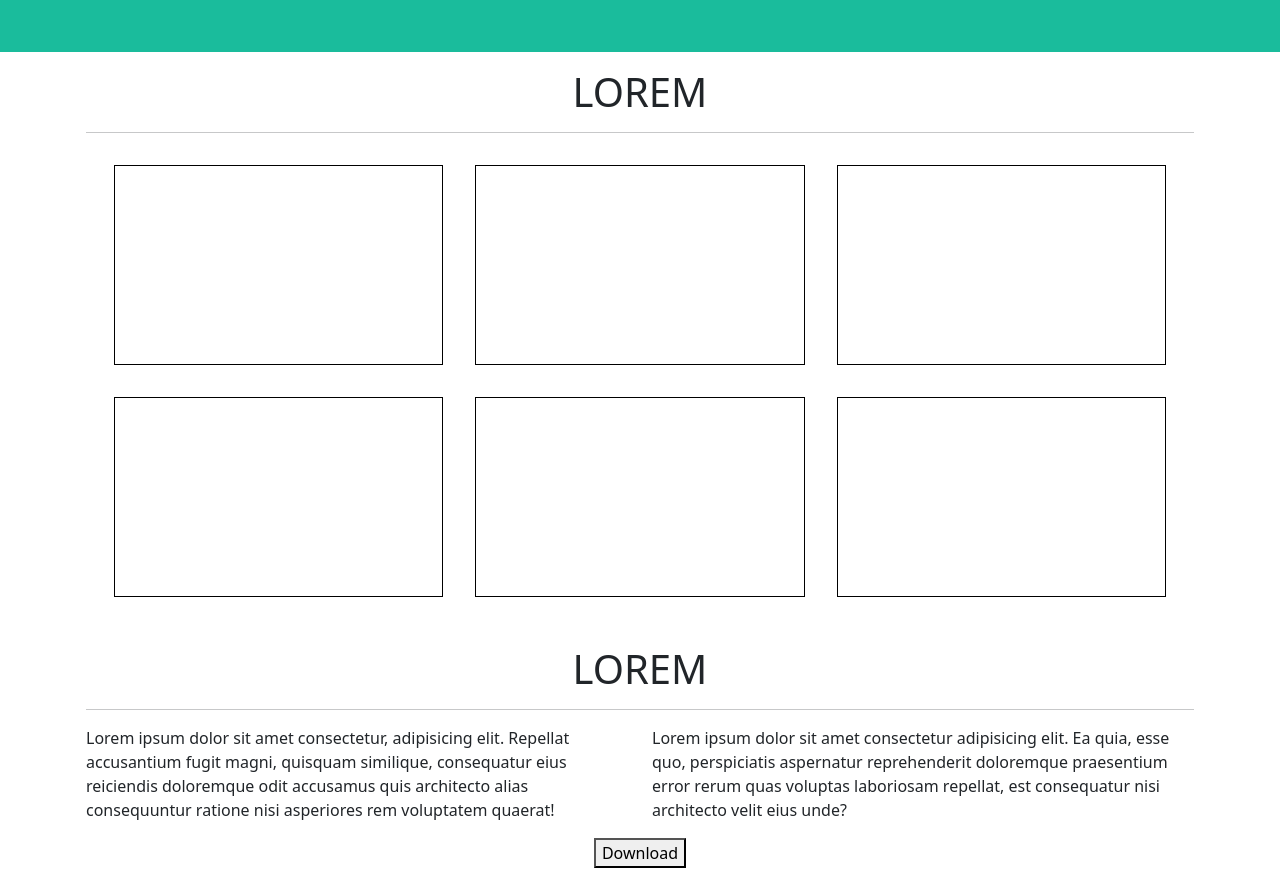
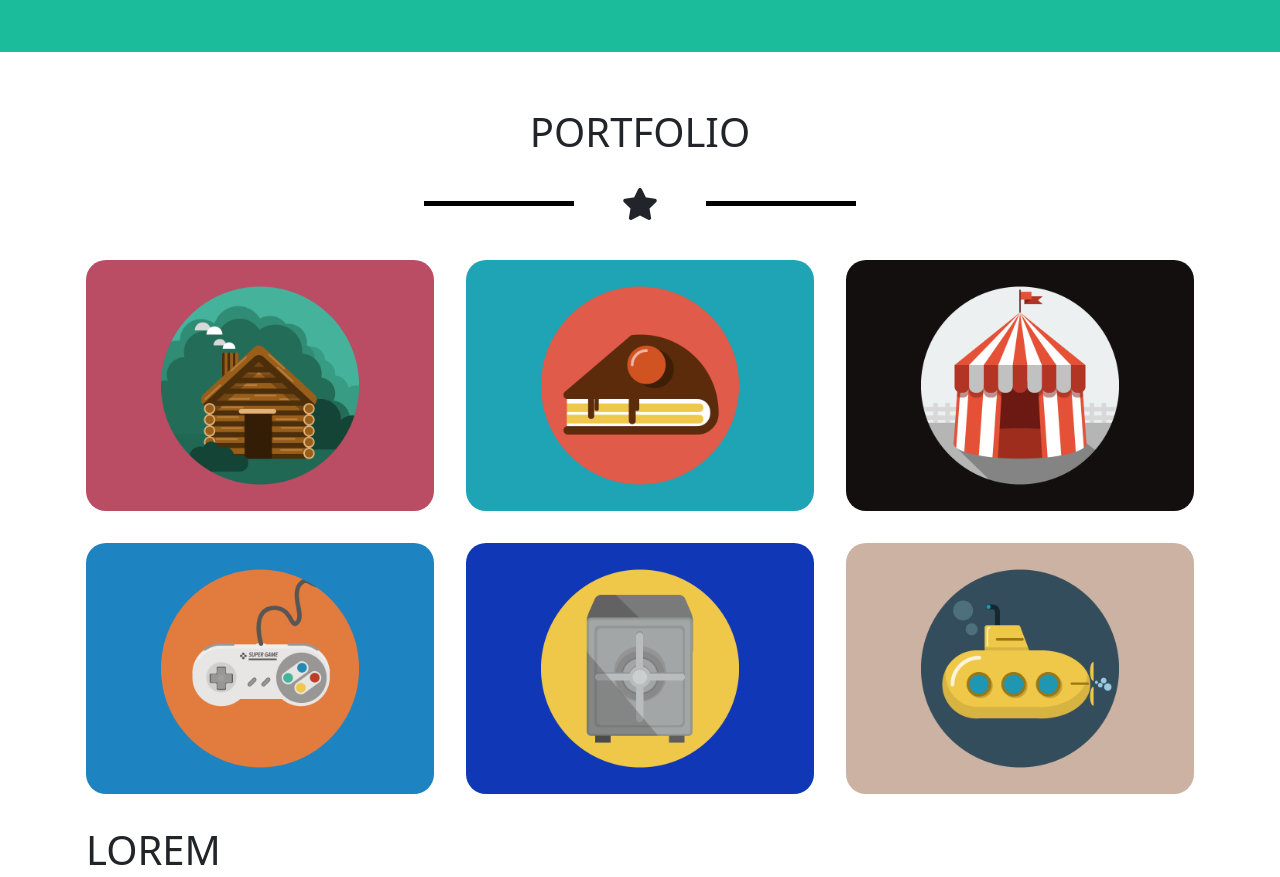
Before and after one commit to GiandoSaba/html-css-bootstrap-freelancer, a plain HTML site: page index.html in a window 1280 px wide. Shown: the part 580-1457 px from the top of the page. Drawn offline with nearby package versions, Linux system fonts and the light colour scheme.

Commit message:
portfolio

```diff
--- a/css/style.css
+++ b/css/style.css
@@ -48,23 +48,43 @@
     font-size: 2.5em;
 }
 
+.portfolio .product {
+   position: relative;
+}
+
+.portfolio .product img {
+    width: 100%;
+    border-radius: 20px;
+}
+
+.portfolio .product .plus {
+    position: absolute;
+    top: 0;
+    left: 0;
+    width: 100%;
+    height: 100%;
+    border-radius: 20px;
+    display: none;
+}
+
+.portfolio .product .plus span{
+    position: absolute;
+    top: 50%;
+    left: 50%;
+    transform: translate(-50%, -50%);
+    font-size: 5em;
+}
+
+.portfolio .product:hover .plus {
+    display: block;
+}
+
 .yellow {
     background-color: yellow;
 }
 
 .red {
     background-color: red;
-}
-
-.portfolio,
-.about,
-.contact {
-    text-align: center;
-}
-
-.portfolio .product {
-    height: 200px;
-    border: 1px solid black;
 }
 
 .about p,
--- a/index.html
+++ b/index.html
@@ -16,7 +16,7 @@
     <title>Bootstrap Freelancer</title>
 </head>
 <body>
-    <header class="bg-blue">
+    <header class="sticky-top bg-blue">
         <div class="container header-content">
             <div class="row pt-4 pb-4 align-items-center">
                 <div class="col-6">
@@ -34,8 +34,8 @@
         </div>
     </header>
     <section class="jumbo bg-green">
-        <div class="container-fluid p-5">
-            <div class="row text-center">
+        <div class="container-fluid text-center p-5">
+            <div class="row">
                 <div class="col">
                     <img class="avatar" src="img/avatar.svg">
                     <h1 class="jumbo-title pt-2">START BOOTSTRAP</h1>
@@ -50,31 +50,63 @@
         </div>
     </section>
     <section class="portfolio">
-        <div class="container p-3">
+        <div class="container text-center pt-5">
             <div class="row">
-                <div class="col">
-                    <h1>LOREM</h1>
-                    <hr>
+                <div class="col-12">
+                    <h1 class="pt-2">PORTFOLIO</h1>
+                    <div class="line-star pt-3 pb-3">
+                        <div class="line"></div>
+                        <div class="star"><i class="fas fa-star"></i></div>
+                        <div class="line"></div>
+                    </div>
                 </div>
-            </div>
-            <div class="row row-cols-1 row-cols-md-2 row-cols-lg-3 px-4">
-                <div class="col p-3">
-                    <div class="product"></div>
+                <div class="col-12 col-sm-6 col-lg-4 p-3">
+                    <div class="product">
+                        <img src="img/cabin.png">
+                        <div class="bg-green plus">
+                            <span>+</span>
+                        </div>
+                    </div>
                 </div>
-                <div class="col p-3">
-                    <div class="product"></div>
+                <div class="col-12 col-sm-6 col-lg-4 p-3">
+                    <div class="product">
+                        <img src="img/cake.png">
+                        <div class="bg-green plus">
+                            <span>+</span>
+                        </div>
+                    </div>
                 </div>
-                <div class="col p-3">
-                    <div class="product"></div>
+                <div class="col-12 col-sm-6 col-lg-4 p-3">
+                    <div class="product">
+                        <img src="img/circus.png">
+                        <div class="bg-green plus">
+                            <span>+</span>
+                        </div>
+                    </div>
                 </div>
-                <div class="col p-3">
-                    <div class="product"></div>
+                <div class="col-12 col-sm-6 col-lg-4 p-3">
+                    <div class="product">
+                        <img src="img/game.png">
+                        <div class="bg-green plus">
+                            <span>+</span>
+                        </div>
+                    </div>
                 </div>
-                <div class="col p-3">
-                    <div class="product"></div>
+                <div class="col-12 col-sm-6 col-lg-4 p-3">
+                    <div class="product">
+                        <img src="img/safe.png">
+                        <div class="bg-green plus">
+                            <span>+</span>
+                        </div>
+                    </div>
                 </div>
-                <div class="col p-3">
-                    <div class="product"></div>
+                <div class="col-12 col-sm-6 col-lg-4 p-3">
+                    <div class="product">
+                        <img src="img/submarine.png">
+                        <div class="bg-green plus">
+                            <span>+</span>
+                        </div>
+                    </div>
                 </div>
             </div>
         </div>
```
